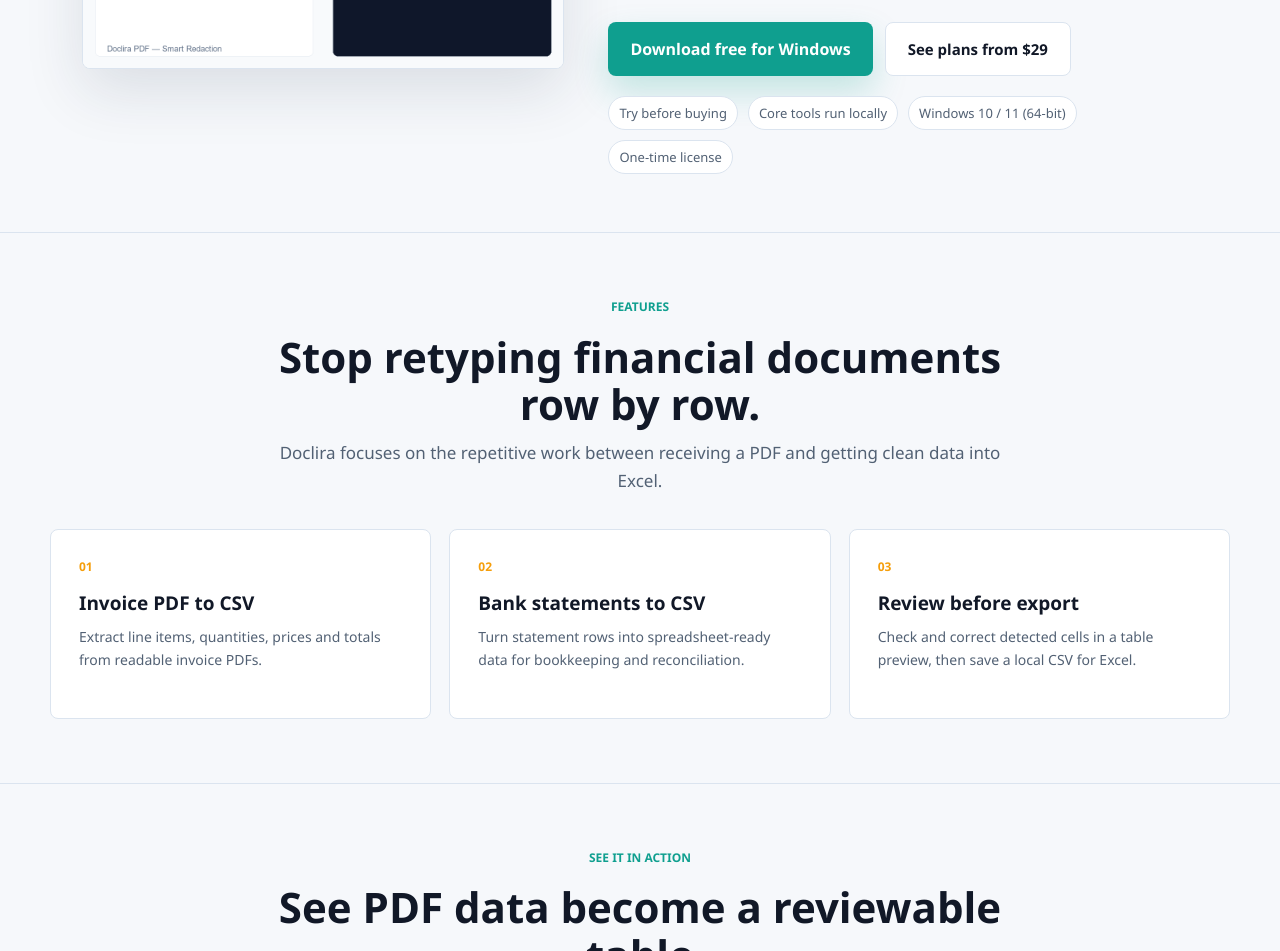
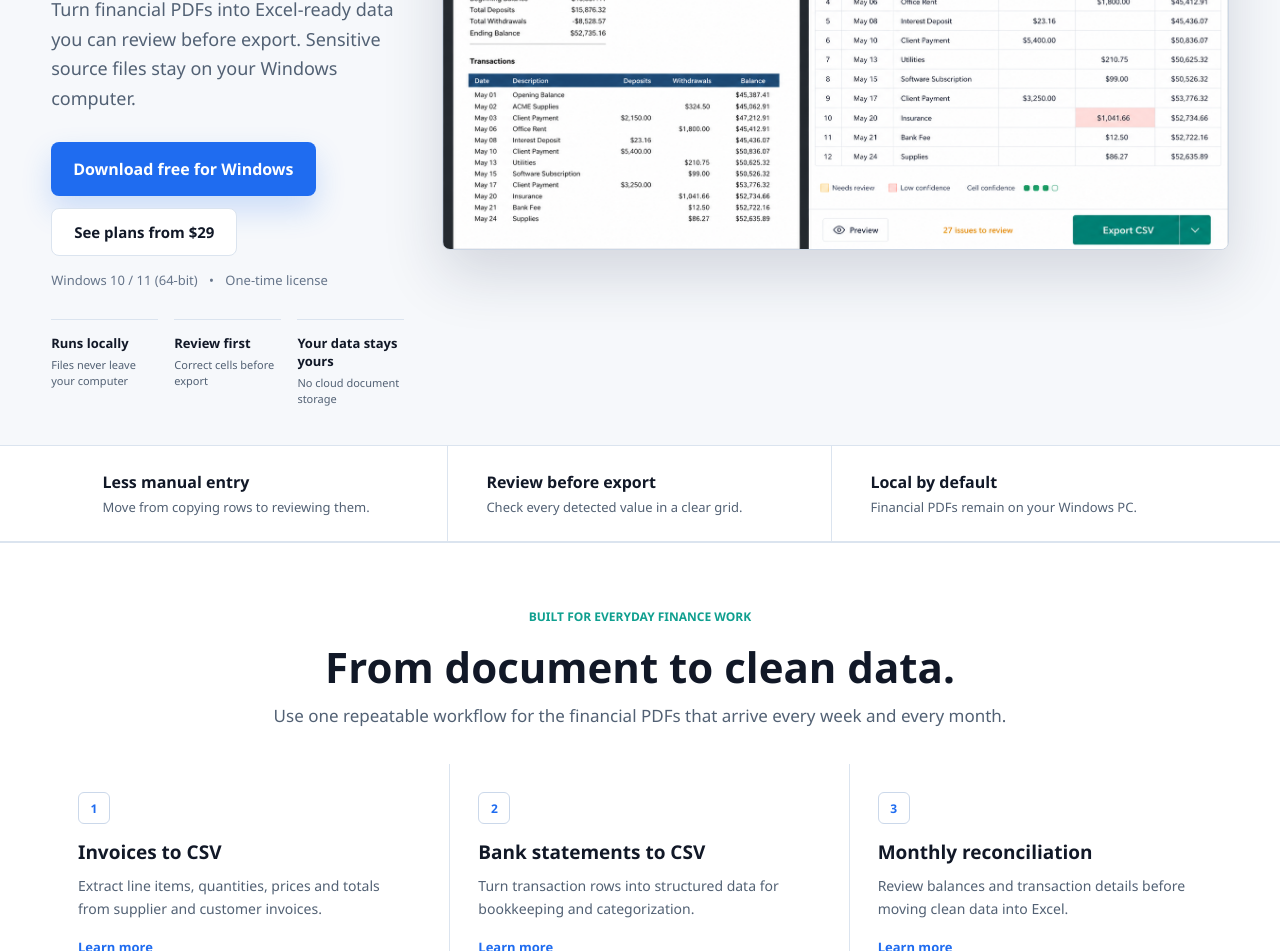
Before and after one commit to lienowen/doclira-website, an Astro site: page / in a window 1280 px wide. Shown: the part 473-1424 px from the top of the page. Built offline with nearby package versions, Linux system fonts and the light colour scheme; Astro itself is replaced by a stand-in of ours.

Commit message:
feat: redesign homepage for finance reconciliation

```diff
--- a/src/pages/index.astro
+++ b/src/pages/index.astro
@@ -5,9 +5,9 @@ import Footer from "../components/Footer.astro";
 import { brand } from "../brand.js";
 
 const features = [
-  ["Invoice PDF to CSV", "Extract line items, quantities, prices and totals from readable invoice PDFs."],
-  ["Bank statements to CSV", "Turn statement rows into spreadsheet-ready data for bookkeeping and reconciliation."],
-  ["Review before export", "Check and correct detected cells in a table preview, then save a local CSV for Excel."],
+  ["Invoices to CSV", "Extract line items, quantities, prices and totals from supplier and customer invoices."],
+  ["Bank statements to CSV", "Turn transaction rows into structured data for bookkeeping and categorization."],
+  ["Monthly reconciliation", "Review balances and transaction details before moving clean data into Excel."],
 ];
 
 const steps = [
@@ -32,39 +32,46 @@ const faq = [
 >
   <Header />
   <main>
-    <section class="hero">
-      <div class="hero-media">
-        <img src="/assets/hero_redaction_en.png" alt="Doclira PDF smart redaction preview" />
-      </div>
+    <section class="hero finance-hero">
       <div class="hero-content">
-        <p class="kicker">LOCAL PDF TO CSV FOR FINANCE TEAMS</p>
-        <h1>Turn financial PDFs into Excel-ready data.</h1>
-        <p class="hero-copy">Extract invoices, bank statements and financial tables to reviewable CSV on Windows. Correct detected cells before export and keep confidential source files on your computer.</p>
+        <p class="kicker">FOR ACCOUNTANTS &amp; BOOKKEEPERS</p>
+        <h1>Stop retyping invoices and bank statements.</h1>
+        <p class="hero-copy">Turn financial PDFs into Excel-ready data you can review before export. Sensitive source files stay on your Windows computer.</p>
         <div class="actions">
           <a class="primary hero-primary" href="/download/">Download free for Windows</a>
           <a class="secondary" href="#pricing">See plans from $29</a>
         </div>
-        <div class="requirements">
-          <span>Try before buying</span>
-          <span>Core tools run locally</span>
-          <span>{brand.platform}</span>
-          <span>One-time license</span>
+        <p class="hero-meta">{brand.platform} <span>•</span> One-time license</p>
+        <div class="hero-trust">
+          <div><strong>Runs locally</strong><span>Files never leave your computer</span></div>
+          <div><strong>Review first</strong><span>Correct cells before export</span></div>
+          <div><strong>Your data stays yours</strong><span>No cloud document storage</span></div>
         </div>
+      </div>
+      <div class="hero-media finance-product">
+        <img src="/assets/finance-statement-extraction.png" alt="Doclira PDF showing a bank statement beside an editable extracted data table" />
       </div>
     </section>
 
-    <section id="features" class="band">
+    <section class="outcome-strip" aria-label="Doclira finance workflow benefits">
+      <div><strong>Less manual entry</strong><span>Move from copying rows to reviewing them.</span></div>
+      <div><strong>Review before export</strong><span>Check every detected value in a clear grid.</span></div>
+      <div><strong>Local by default</strong><span>Financial PDFs remain on your Windows PC.</span></div>
+    </section>
+
+    <section id="features" class="band finance-use-cases">
       <div class="section-head">
-        <p class="kicker">FEATURES</p>
-        <h2>Stop retyping financial documents row by row.</h2>
-        <p class="intro">Doclira focuses on the repetitive work between receiving a PDF and getting clean data into Excel.</p>
+        <p class="kicker">BUILT FOR EVERYDAY FINANCE WORK</p>
+        <h2>From document to clean data.</h2>
+        <p class="intro">Use one repeatable workflow for the financial PDFs that arrive every week and every month.</p>
       </div>
       <div class="feature-grid">
         {features.map(([title, text], index) => (
           <article>
-            <span class="feature-index">0{index + 1}</span>
+            <span class="feature-index">{index + 1}</span>
             <h3>{title}</h3>
             <p>{text}</p>
+            <a href={index === 0 ? "/pdf-invoice-to-excel/" : index === 1 ? "/bank-statement-pdf-to-csv/" : "/extract-tables-from-pdf/"}>Learn more</a>
           </article>
         ))}
       </div>
--- a/src/styles.css
+++ b/src/styles.css
@@ -55,8 +55,8 @@ img {
   align-items: center;
   justify-content: space-between;
   gap: 24px;
-  border-bottom: 1px solid rgba(219, 228, 239, .85);
-  background: rgba(246, 248, 251, .94);
+  border-bottom: 1px solid #1d2a40;
+  background: #0b172b;
   backdrop-filter: blur(14px);
 }
 
@@ -64,7 +64,7 @@ img {
   display: inline-flex;
   align-items: center;
   gap: 10px;
-  color: var(--ink);
+  color: #fff;
   font-size: 18px;
   font-weight: 800;
   white-space: nowrap;
@@ -85,13 +85,13 @@ nav {
   display: flex;
   align-items: center;
   gap: clamp(14px, 2vw, 26px);
-  color: var(--muted);
+  color: #d3dbea;
   font-size: 14px;
   font-weight: 700;
 }
 
 nav a:hover {
-  color: var(--ink);
+  color: #fff;
 }
 
 .nav-buy {
@@ -101,7 +101,7 @@ nav a:hover {
   justify-content: center;
   padding: 0 18px;
   border-radius: 8px;
-  background: var(--primary);
+  background: #1f6cf0;
   color: #fff;
 }
 
@@ -117,6 +117,15 @@ nav a:hover {
   display: grid;
   grid-template-columns: minmax(0, .9fr) minmax(420px, 1.1fr);
   gap: 44px;
+  align-items: center;
+}
+
+.finance-hero {
+  max-width: 1440px;
+  min-height: 610px;
+  padding: 56px clamp(28px, 4vw, 64px) 38px;
+  grid-template-columns: minmax(330px, .62fr) minmax(680px, 1.38fr);
+  gap: 38px;
   align-items: center;
 }
 
@@ -159,9 +168,19 @@ h1 {
   line-height: 1.08;
 }
 
+.finance-hero h1 {
+  max-width: 520px;
+  font-size: clamp(42px, 4.2vw, 62px);
+}
+
 .hero-copy {
   max-width: 560px;
   margin-bottom: 28px;
+  font-size: 18px;
+}
+
+.finance-hero .hero-copy {
+  max-width: 490px;
   font-size: 18px;
 }
 
@@ -197,7 +216,12 @@ h1 {
   min-width: 230px;
   min-height: 54px;
   font-size: 16px;
-  box-shadow: 0 16px 34px rgba(15, 159, 143, .22);
+  background: #1f6cf0;
+  box-shadow: 0 14px 30px rgba(31, 108, 240, .2);
+}
+
+.hero-primary:hover {
+  background: #1858c8;
 }
 
 .secondary {
@@ -222,6 +246,86 @@ h1 {
   border: 1px solid var(--line);
   border-radius: 999px;
   background: white;
+}
+
+.hero-meta {
+  margin: -6px 0 28px;
+  color: #66758a;
+  font-size: 13px;
+}
+
+.hero-meta span {
+  padding: 0 8px;
+}
+
+.hero-trust {
+  display: grid;
+  grid-template-columns: repeat(3, minmax(0, 1fr));
+  gap: 16px;
+  max-width: 540px;
+}
+
+.hero-trust div {
+  padding-top: 14px;
+  border-top: 1px solid var(--line);
+}
+
+.hero-trust strong,
+.hero-trust span {
+  display: block;
+}
+
+.hero-trust strong {
+  margin-bottom: 5px;
+  color: var(--ink);
+  font-size: 13px;
+}
+
+.hero-trust span {
+  color: var(--muted);
+  font-size: 11px;
+  line-height: 1.45;
+}
+
+.finance-product img {
+  aspect-ratio: 16 / 9;
+  object-fit: cover;
+  border-color: #ccd6e4;
+  box-shadow: 0 24px 60px rgba(24, 39, 70, .16);
+}
+
+.outcome-strip {
+  padding: 0 clamp(28px, 5vw, 80px);
+  display: grid;
+  grid-template-columns: repeat(3, minmax(0, 1fr));
+  border-top: 1px solid var(--line);
+  border-bottom: 1px solid var(--line);
+  background: #fff;
+}
+
+.outcome-strip div {
+  padding: 25px clamp(18px, 3vw, 42px);
+  border-right: 1px solid var(--line);
+}
+
+.outcome-strip div:last-child {
+  border-right: 0;
+}
+
+.outcome-strip strong,
+.outcome-strip span {
+  display: block;
+}
+
+.outcome-strip strong {
+  margin-bottom: 5px;
+  color: var(--ink);
+  font-size: 16px;
+}
+
+.outcome-strip span {
+  color: var(--muted);
+  font-size: 13px;
 }
 
 .trust-strip {
@@ -370,6 +474,40 @@ h1 {
 .feature-grid article {
   min-height: 190px;
   padding: 28px;
+}
+
+.finance-use-cases {
+  background: #fff;
+}
+
+.finance-use-cases .feature-grid article {
+  min-height: 170px;
+  border: 0;
+  border-left: 1px solid var(--line);
+  border-radius: 0;
+  background: transparent;
+}
+
+.finance-use-cases .feature-grid article:first-child {
+  border-left: 0;
+}
+
+.finance-use-cases .feature-index {
+  width: 32px;
+  height: 32px;
+  display: grid;
+  place-items: center;
+  border: 1px solid #cbd8ea;
+  border-radius: 6px;
+  color: #1f6cf0;
+}
+
+.finance-use-cases .feature-grid a {
+  display: inline-flex;
+  margin-top: 18px;
+  color: #1f6cf0;
+  font-size: 13px;
+  font-weight: 800;
 }
 
 .feature-index {
@@ -1231,6 +1369,14 @@ footer a {
     grid-template-columns: 1fr;
   }
 
+  .finance-hero {
+    grid-template-columns: 1fr;
+  }
+
+  .finance-product {
+    order: 2;
+  }
+
   .included {
     justify-self: stretch;
   }
@@ -1287,6 +1433,39 @@ footer a {
     padding-top: 44px;
   }
 
+  .finance-hero {
+    padding-inline: 18px;
+  }
+
+  .finance-hero h1 {
+    font-size: 42px;
+  }
+
+  .hero-trust,
+  .outcome-strip {
+    grid-template-columns: 1fr;
+  }
+
+  .hero-trust {
+    display: none;
+  }
+
+  .outcome-strip div,
+  .outcome-strip div:last-child {
+    border-right: 0;
+    border-bottom: 1px solid var(--line);
+  }
+
+  .outcome-strip div:last-child {
+    border-bottom: 0;
+  }
+
+  .finance-use-cases .feature-grid article,
+  .finance-use-cases .feature-grid article:first-child {
+    border-left: 0;
+    border-top: 1px solid var(--line);
+  }
+
   .band,
   .examples,
   .workflow,
```
Also changed, not shown: design-qa.md (added, +26 -0 lines), public/assets/finance-statement-extraction.png (added).
